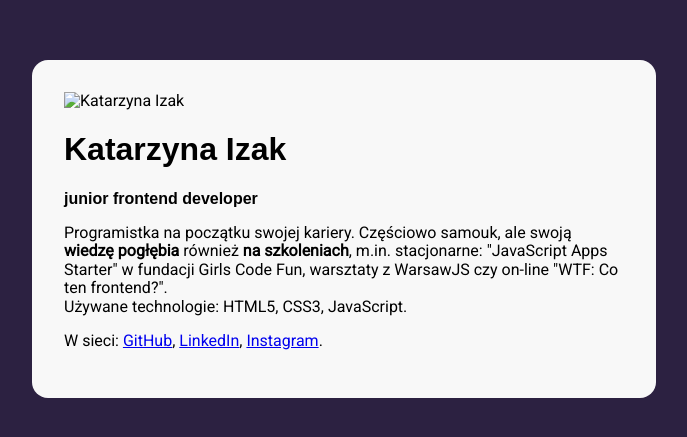
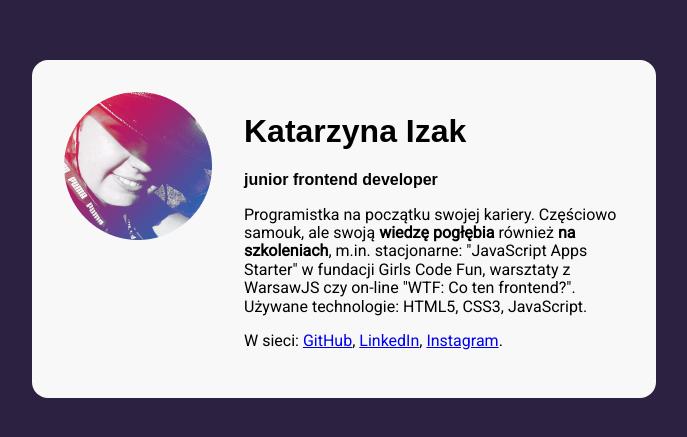
Before and after one commit to katarzynaizak/business-card, a plain HTML site: page index.html in a window 1280 px wide. Shown: the part 171-608 px from the top of the page, without its empty margins (296-983 px from the left). Drawn offline with Linux system fonts and the light colour scheme.

Commit message:
add avatar

```diff
--- a/css/style.css
+++ b/css/style.css
@@ -21,8 +21,18 @@ body {
   border-radius: 16px;
   max-width: 624px;
   padding: 32px;
+  width: 100%;
+}
+
+.person {
+  display: flex;
+  align-items: flex-start;
 }
 
 .person__header {
   font-family: Arial, Helvetica, sans-serif;
 }
+
+.person__photo {
+  margin-right: 32px;
+}
--- a/index.html
+++ b/index.html
@@ -12,7 +12,7 @@
 <body>
   <main class="card">
     <article class="person">
-      <img src="" alt="Katarzyna Izak" class="person__photo">
+      <img src="img/avatar.png" alt="Katarzyna Izak" class="person__photo">
       <div class="person__description">
         <header class="person__header">
           <h1 class="person__name">Katarzyna Izak</h1>
```
Also changed, not shown: img/avatar.png (added).
